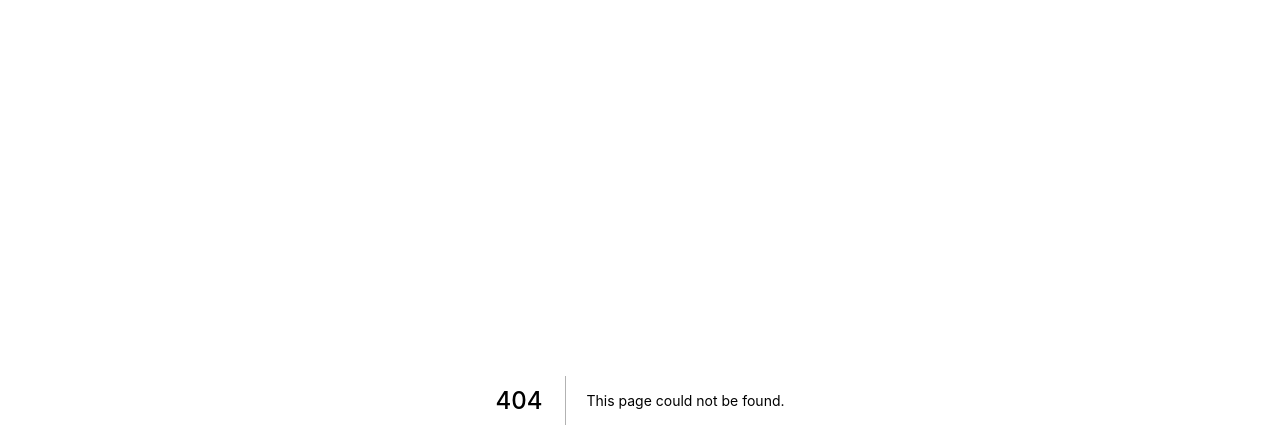
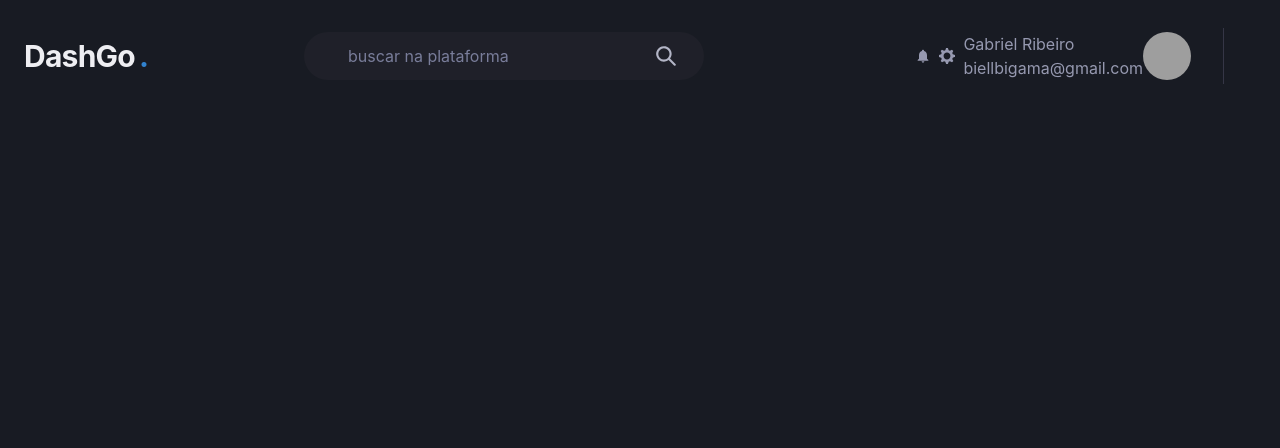
Before and after one commit to Stealty/dashgo, a Next.js app: page /dashboard in a window 1280 px wide. Before the commit this address had no page. Shown: the top 448 px of the page. Built offline with nearby package versions, Linux system fonts and the light colour scheme; grey boxes are pictures that could not be loaded.

Commit message:
feat/Header(Logo, Input, icons and user)

```diff
--- a/package.json
+++ b/package.json
@@ -9,6 +9,7 @@
     "lint": "next lint"
   },
   "dependencies": {
+    "@chakra-ui/icons": "^1.1.7",
     "@chakra-ui/react": "^1.8.6",
     "@emotion/react": "^11",
     "@emotion/styled": "^11",
--- /dev/null
+++ b/src/components/Header.tsx
@@ -0,0 +1,84 @@
+import {
+  Flex,
+  Image,
+  Text,
+  Input,
+  Icon,
+  HStack,
+  color,
+  Box,
+  Avatar,
+} from "@chakra-ui/react";
+import { BellIcon, SearchIcon, SettingsIcon } from "@chakra-ui/icons";
+
+export function Header() {
+  return (
+    <Flex
+      w="100%"
+      as="header"
+      maxWidth={1480}
+      h="20"
+      mx="auto"
+      mt="4"
+      px="6"
+      align="center"
+    >
+      <Text fontSize="3xl" fontWeight="bold" letterSpacing="tight" w="64">
+        DashGo
+        <Text color="blue.500" m="1" as="span">
+          .
+        </Text>
+      </Text>
+      <Flex
+        as="label"
+        flex="1"
+        py="3"
+        px="7"
+        ml="6"
+        maxWidth={400}
+        alignSelf="center"
+        color="gray.200"
+        position="relative"
+        bg="gray.800"
+        borderRadius="full"
+      >
+        <Image />
+        <Input
+          color="gray.50"
+          variant="unstyled"
+          px="4"
+          mr="4"
+          placeholder="buscar na plataforma"
+          _placeholder={{ color: "gray.400" }}
+        />
+
+        <Icon as={SearchIcon} fontSize="20" align="center" mt="0.5" />
+      </Flex>
+
+      <Flex align="center" ml="auto">
+        <HStack
+          mx="8"
+          pr="8"
+          py="1"
+          color="gray.300"
+          borderRightWidth={1}
+          borderColor="gray.700"
+        >
+          <Icon as={BellIcon} />
+          <Icon as={SettingsIcon} />
+          <Flex align="center">
+            <Box>
+              <Text>Gabriel Ribeiro</Text>
+              <Text color="gray.300">biellbigama@gmail.com</Text>
+            </Box>
+            <Avatar
+              size="md"
+              bg="none"
+              src="https://www.github.com/stealty.png"
+            />
+          </Flex>
+        </HStack>
+      </Flex>
+    </Flex>
+  );
+}
--- /dev/null
+++ b/src/pages/dashboard.tsx
@@ -0,0 +1,5 @@
+import { Header } from "../components/Header";
+
+export default function Dashboard() {
+  return <Header />;
+}
```
Also changed, not shown: 1 other file (tests, documents, lock files or other folders).
